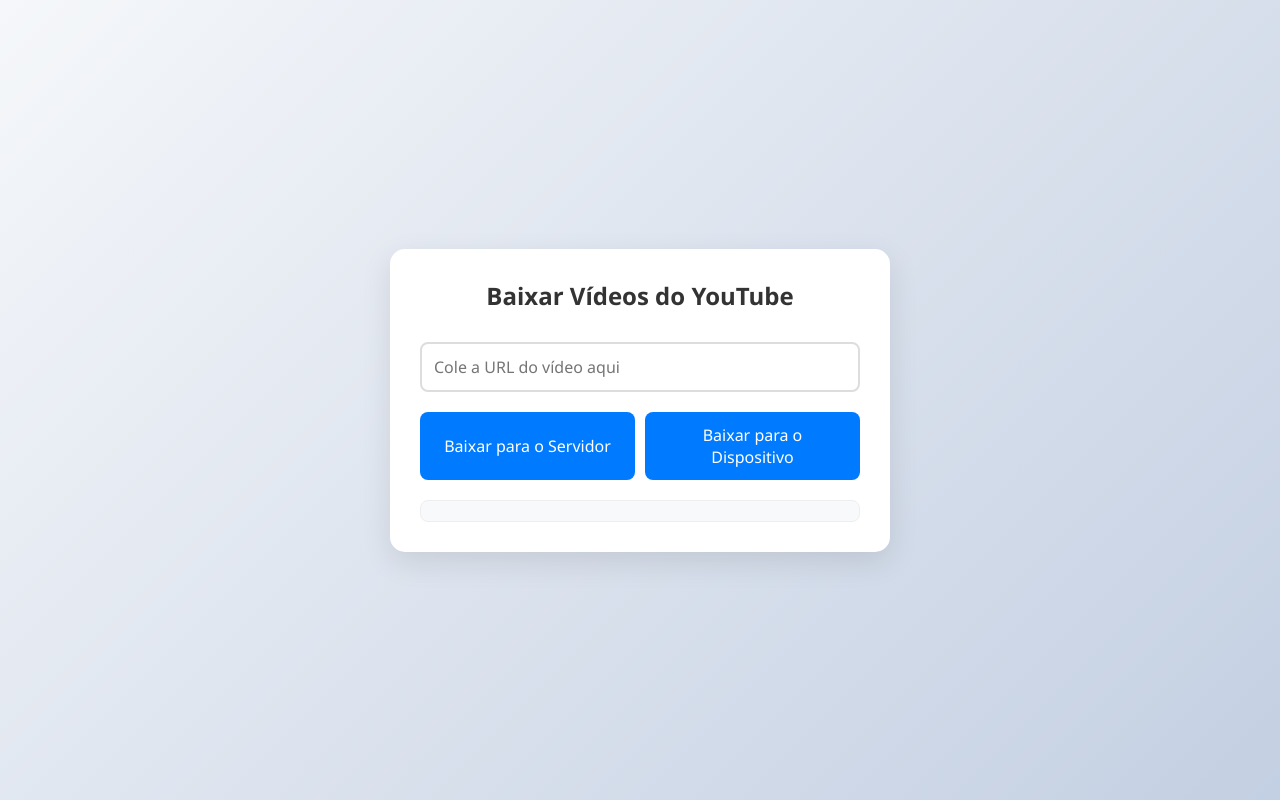
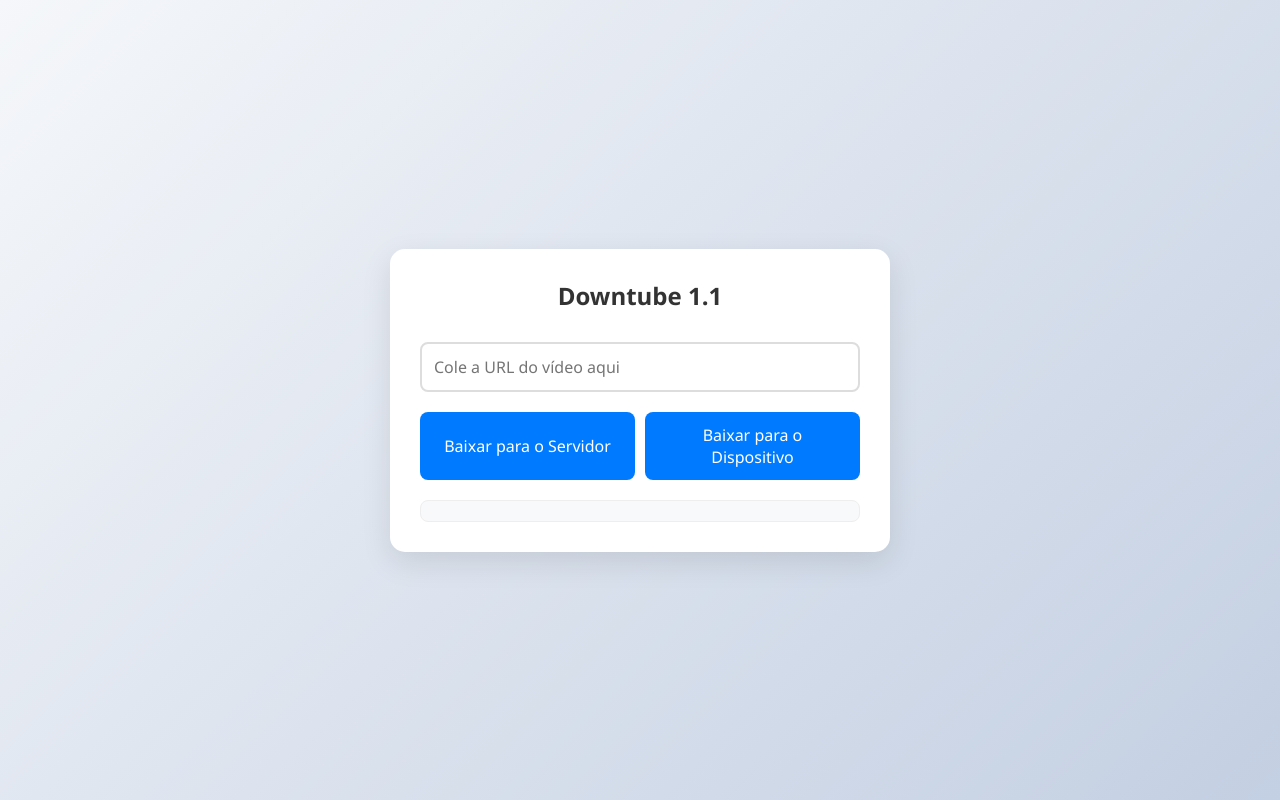
Before and after one commit to pedrodev2025/Downtube, a website: page archives/public/index.html in a window 1280 px wide. Drawn offline with Linux system fonts and the light colour scheme.

Commit message:
Update index.html

```diff
--- a/archives/public/index.html
+++ b/archives/public/index.html
@@ -3,12 +3,12 @@
 <head>
     <meta charset="UTF-8">
     <meta name="viewport" content="width=device-width, initial-scale=1.0">
-    <title>Baixar Vídeos com yt-dlp</title>
+    <title>Downtube 1.1</title>
     <link rel="stylesheet" href="styles.css">
 </head>
 <body>
     <div class="container">
-        <h1>Baixar Vídeos do YouTube</h1>
+        <h1>Downtube 1.1</h1>
         <input type="text" id="videoUrl" placeholder="Cole a URL do vídeo aqui">
         <div class="buttons">
             <button id="downloadToServer">Baixar para o Servidor</button>
```
